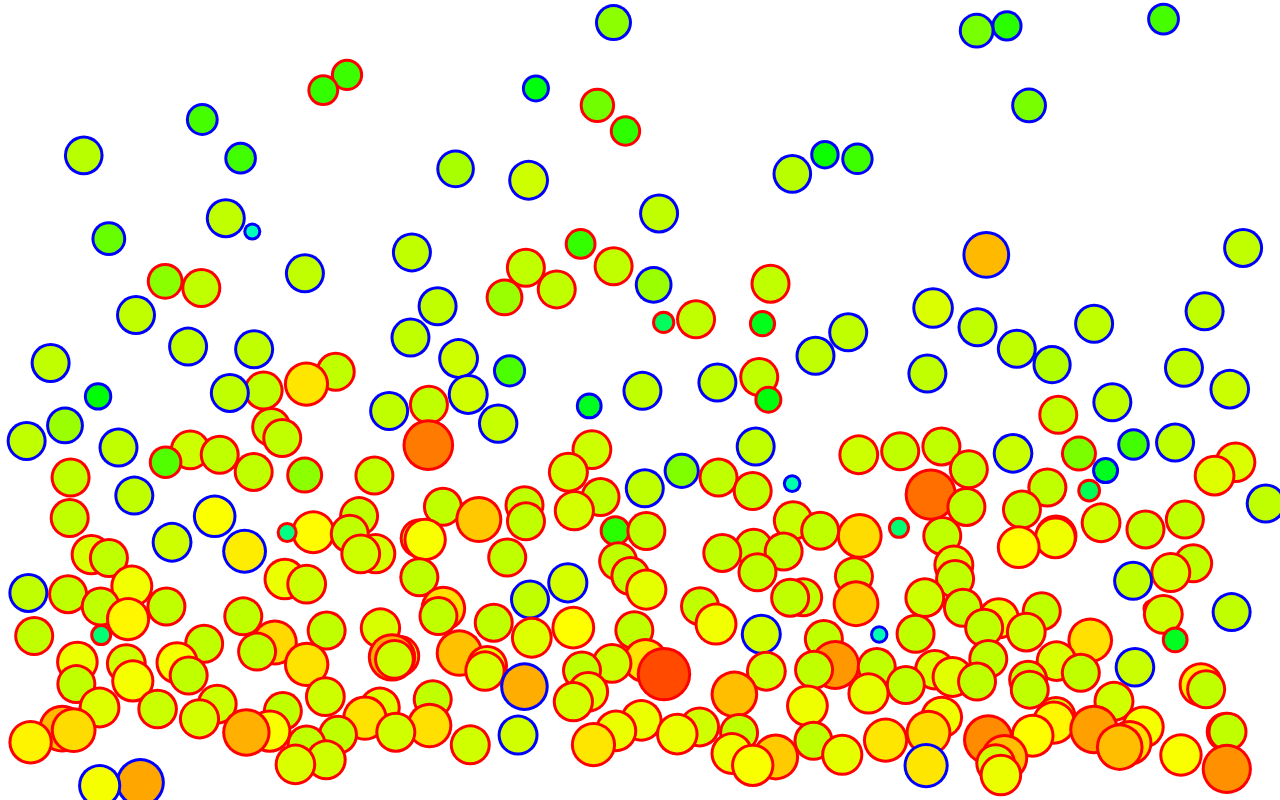
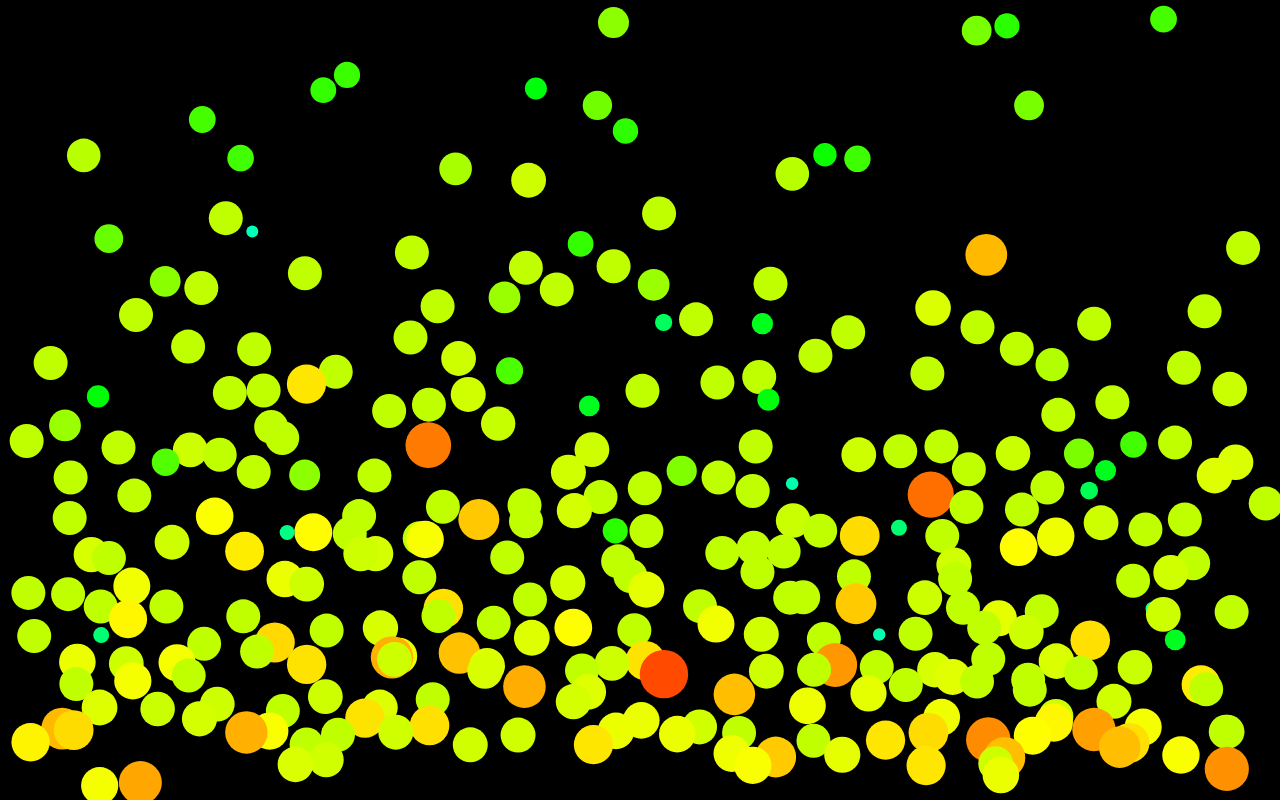
Before and after one commit to fildon/convection, a website built with webpack: page index.html in a window 1280 px wide. Built offline with nearby package versions, Linux system fonts and the light colour scheme.

Commit message:
Remove outer colour ring. Set background colour to black

```diff
--- a/index.html
+++ b/index.html
@@ -7,7 +7,7 @@
     <script>var exports = {};</script>
     <script src="bundle.js"></script>
   </head>
-  <body style="overflow:hidden;margin:0">
+  <body style="overflow:hidden;margin:0;background-color:black;">
     <canvas id='canvas' style="position:absolute;top:0"></canvas>
   </body>
 </html>
--- a/src/bubble.ts
+++ b/src/bubble.ts
@@ -4,8 +4,7 @@ export class Bubble {
   public position: Vector;
   public velocity: Vector;
   public heat: number;
-  public outerColour = 'blue';
-  public innerColour = 'black';
+  public colour = 'black';
   private static gravity = new Vector(0, 0.15);
 
   public static createRandomBubbles(n: number): Bubble[] {
@@ -26,7 +25,7 @@ export class Bubble {
     this.position = position;
     this.velocity = new Vector(0, 0);
     this.heat = 20;
-    this.updateInnerColour();
+    this.updateColour();
   }
 
   public updateVelocity(bubbles: Bubble[]): void {
@@ -41,7 +40,7 @@ export class Bubble {
 
   public heatUp(): void {
     this.heat += 0.1;
-    this.updateInnerColour();
+    this.updateColour();
   }
 
   public coolDown(): void {
@@ -49,24 +48,22 @@ export class Bubble {
       return;
     }
     this.heat -= 0.1;
-    this.updateInnerColour();
+    this.updateColour();
   }
 
-  private updateInnerColour(): void {
+  private updateColour(): void {
     let hue = 235 - 8 * this.heat;
     hue = hue < 0 ? 0 : hue;
-    this.innerColour = `hsl(${hue}, 100%, 50%)`;
+    this.colour = `hsl(${hue}, 100%, 50%)`;
   }
 
   private applyBubbleBounce(bubbles: Bubble[]): void {
-    this.outerColour = 'blue';
     bubbles.forEach(bubble => {
       if (this === bubble) {
         return;
       }
       if (this.position.distanceTo(bubble.position) < this.heat + bubble.heat) {
         this.repelFrom(bubble.position);
-        this.outerColour = 'red';
       }
     });
   }
--- a/src/canvas.ts
+++ b/src/canvas.ts
@@ -21,16 +21,6 @@ export class Canvas {
   }
 
   private drawBubble(bubble: Bubble): void {
-    this.ctx.beginPath();
-    this.ctx.arc(
-      bubble.position.x,
-      bubble.position.y,
-      bubble.heat,
-      0, 2 * Math.PI
-    );
-    this.ctx.fillStyle = bubble.outerColour;
-    this.ctx.fill();
-
     if (bubble.heat > 3) {
       this.ctx.beginPath();
       this.ctx.arc(
@@ -39,7 +29,7 @@ export class Canvas {
         bubble.heat - 3,
         0, 2 * Math.PI
       );
-      this.ctx.fillStyle = bubble.innerColour;
+      this.ctx.fillStyle = bubble.colour;
       this.ctx.fill();
     }
   }
```
Also changed, not shown: bundle.js.
